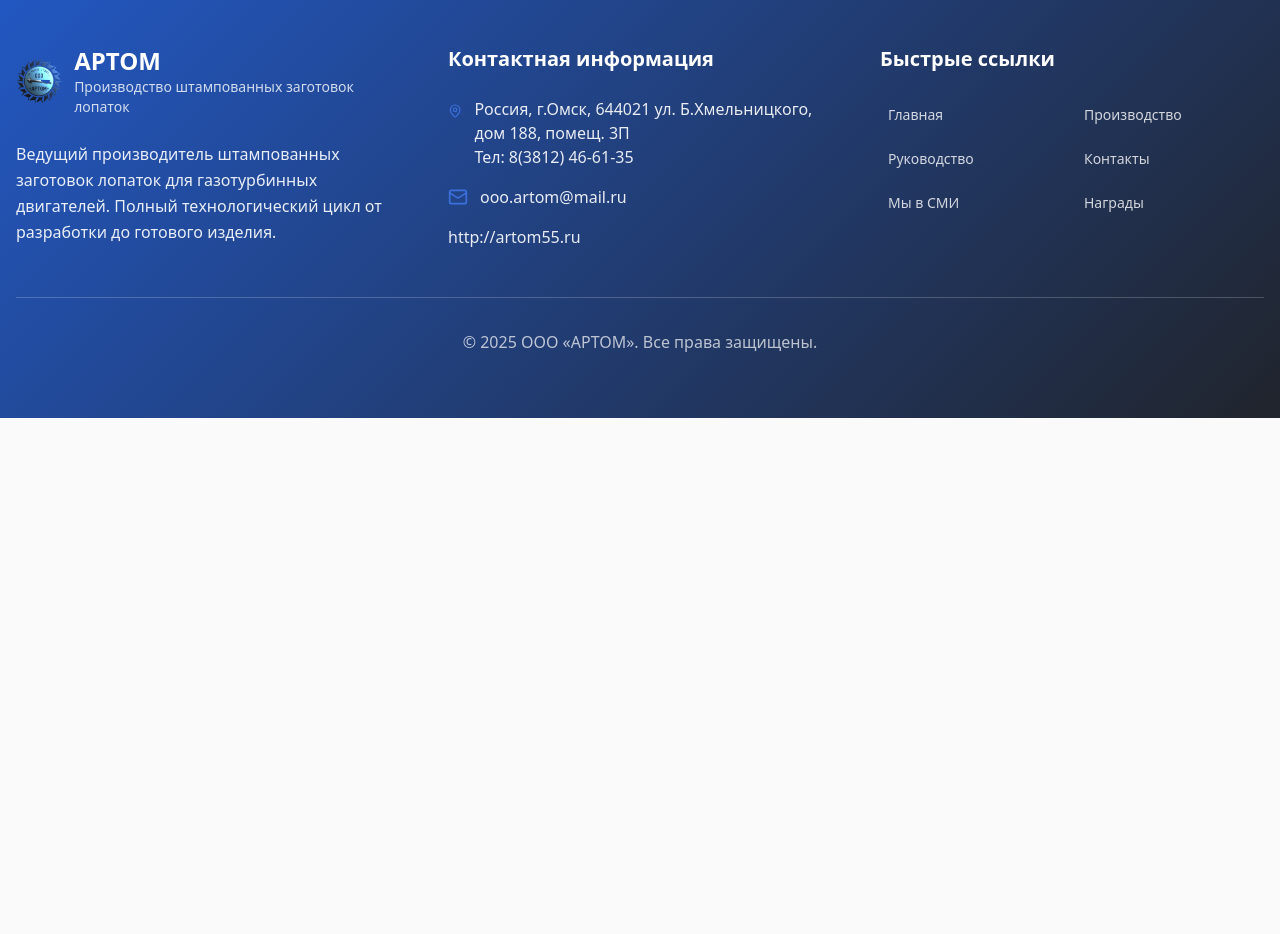
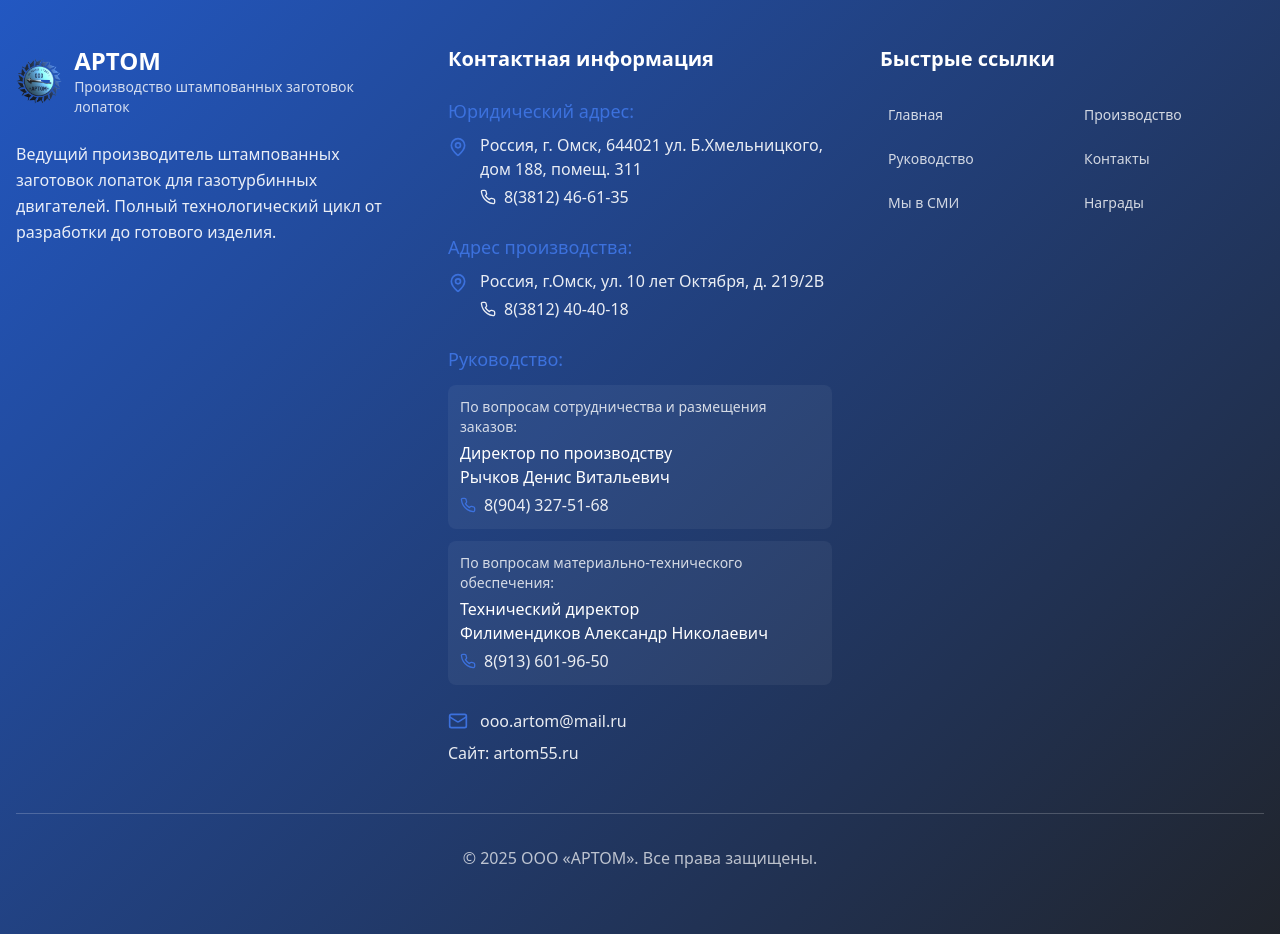
Before and after one commit to usernamestart2322/artom-forge-art, a React (Vite) app: page /certificates in a window 1280 px wide. Shown: the part 1360-2294 px from the top of the page. Before the commit the page ends 1778 px from the top, so only its background shows below. Built offline with nearby package versions, Linux system fonts and the light colour scheme.

Commit message:
Update contacts information
Added all contact details to the contacts section.

```diff
--- a/src/components/Footer.tsx
+++ b/src/components/Footer.tsx
@@ -30,20 +30,72 @@ const Footer = () => {
           {/* Contact Info */}
           <div className="space-y-6">
             <h4 className="text-xl font-semibold mb-4">Контактная информация</h4>
-            <div className="space-y-4">
+            <div className="space-y-6">
+              {/* Юридический адрес */}
+              <div className="space-y-2">
+                <h5 className="text-lg font-medium text-primary-light">Юридический адрес:</h5>
                 <div className="flex items-start space-x-3">
                   <MapPin className="w-5 h-5 text-primary-light mt-1" />
-                <span className="text-white/90">
-                  Россия, г.Омск, 644021 ул. Б.Хмельницкого, дом 188, помещ. 3П<br />
-                  Тел: 8(3812) 46-61-35
-                </span>
+                  <div className="text-white/90">
+                    <div>Россия, г. Омск, 644021 ул. Б.Хмельницкого,</div>
+                    <div>дом 188, помещ. 311</div>
+                    <div className="flex items-center space-x-2 mt-1">
+                      <Phone className="w-4 h-4" />
+                      <span>8(3812) 46-61-35</span>
                     </div>
+                  </div>
+                </div>
+              </div>
+
+              {/* Адрес производства */}
+              <div className="space-y-2">
+                <h5 className="text-lg font-medium text-primary-light">Адрес производства:</h5>
+                <div className="flex items-start space-x-3">
+                  <MapPin className="w-5 h-5 text-primary-light mt-1" />
+                  <div className="text-white/90">
+                    <div>Россия, г.Омск, ул. 10 лет Октября, д. 219/2В</div>
+                    <div className="flex items-center space-x-2 mt-1">
+                      <Phone className="w-4 h-4" />
+                      <span>8(3812) 40-40-18</span>
+                    </div>
+                  </div>
+                </div>
+              </div>
+
+              {/* Контакты руководства */}
+              <div className="space-y-3">
+                <h5 className="text-lg font-medium text-primary-light">Руководство:</h5>
+
+                <div className="bg-white/5 p-3 rounded-lg">
+                  <div className="text-white/80 text-sm mb-1">По вопросам сотрудничества и размещения заказов:</div>
+                  <div className="text-white font-medium">Директор по производству</div>
+                  <div className="text-white">Рычков Денис Витальевич</div>
+                  <div className="flex items-center space-x-2 mt-1">
+                    <Phone className="w-4 h-4 text-primary-light" />
+                    <span className="text-white/90">8(904) 327-51-68</span>
+                  </div>
+                </div>
+
+                <div className="bg-white/5 p-3 rounded-lg">
+                  <div className="text-white/80 text-sm mb-1">По вопросам материально-технического обеспечения:</div>
+                  <div className="text-white font-medium">Технический директор</div>
+                  <div className="text-white">Филимендиков Александр Николаевич</div>
+                  <div className="flex items-center space-x-2 mt-1">
+                    <Phone className="w-4 h-4 text-primary-light" />
+                    <span className="text-white/90">8(913) 601-96-50</span>
+                  </div>
+                </div>
+              </div>
+
+              {/* Email и сайт */}
+              <div className="space-y-2">
                 <div className="flex items-center space-x-3">
                   <Mail className="w-5 h-5 text-primary-light" />
                   <span className="text-white/90">ooo.artom@mail.ru</span>
                 </div>
                 <div className="flex items-center space-x-3">
-                <span className="text-white/90">http://artom55.ru</span>
+                  <span className="text-white/90">Сайт: artom55.ru</span>
+                </div>
               </div>
             </div>
           </div>
```
Lines whose indentation alone changed are shown as unchanged.
